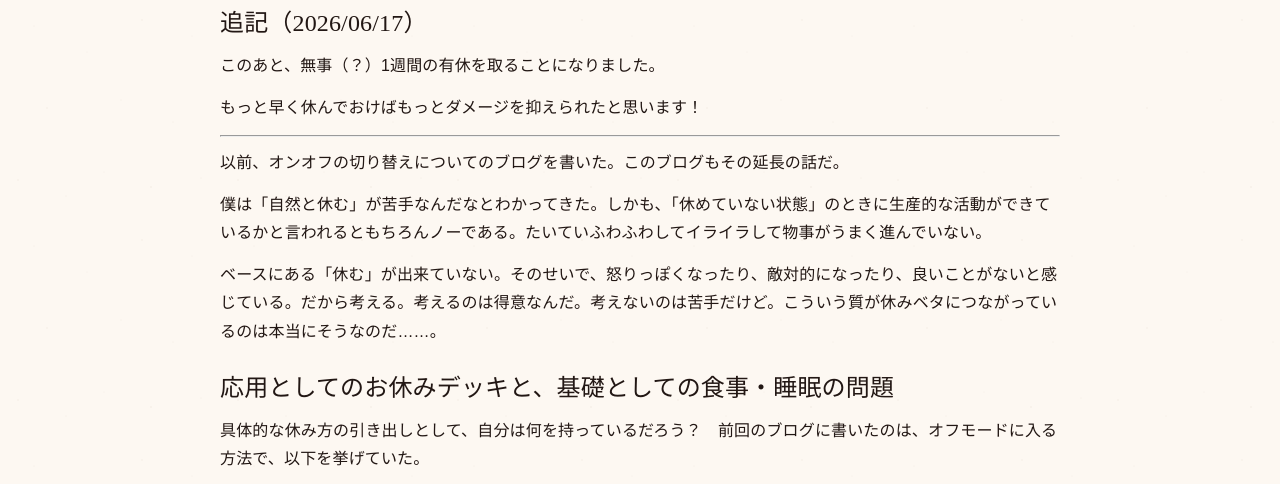
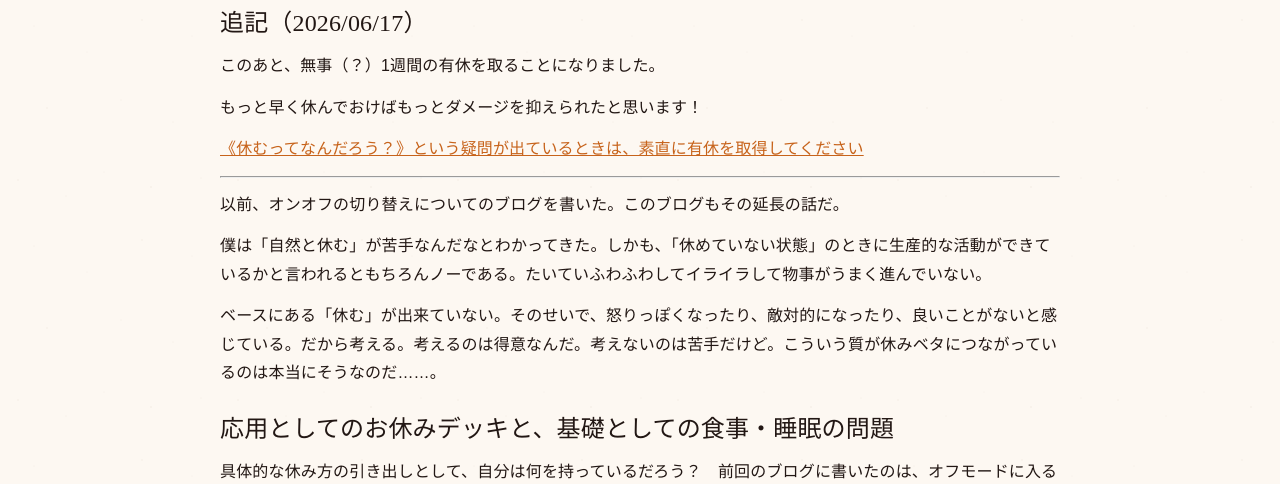
Before and after one commit to AsazuTaiga/asazutaiga.dev, an Astro site: page /notes/yasumi in a window 1280 px wide. Shown: the part 286-770 px from the top of the page. Built offline with nearby package versions, Linux system fonts and the light colour scheme; Astro itself is replaced by a stand-in of ours; some packages are replaced by stand-ins of ours.

Commit message:
yasumi.md の更新

```diff
--- a/src/content/posts/yasumi.md
+++ b/src/content/posts/yasumi.md
@@ -9,6 +9,8 @@ archived: false
 このあと、無事（？）1週間の有休を取ることになりました。
 
 もっと早く休んでおけばもっとダメージを抑えられたと思います！
+
+[《休むってなんだろう？》という疑問が出ているときは、素直に有休を取得してください](https://asazutaiga.dev/notes/yasumi2)
 
 ---
 
```
